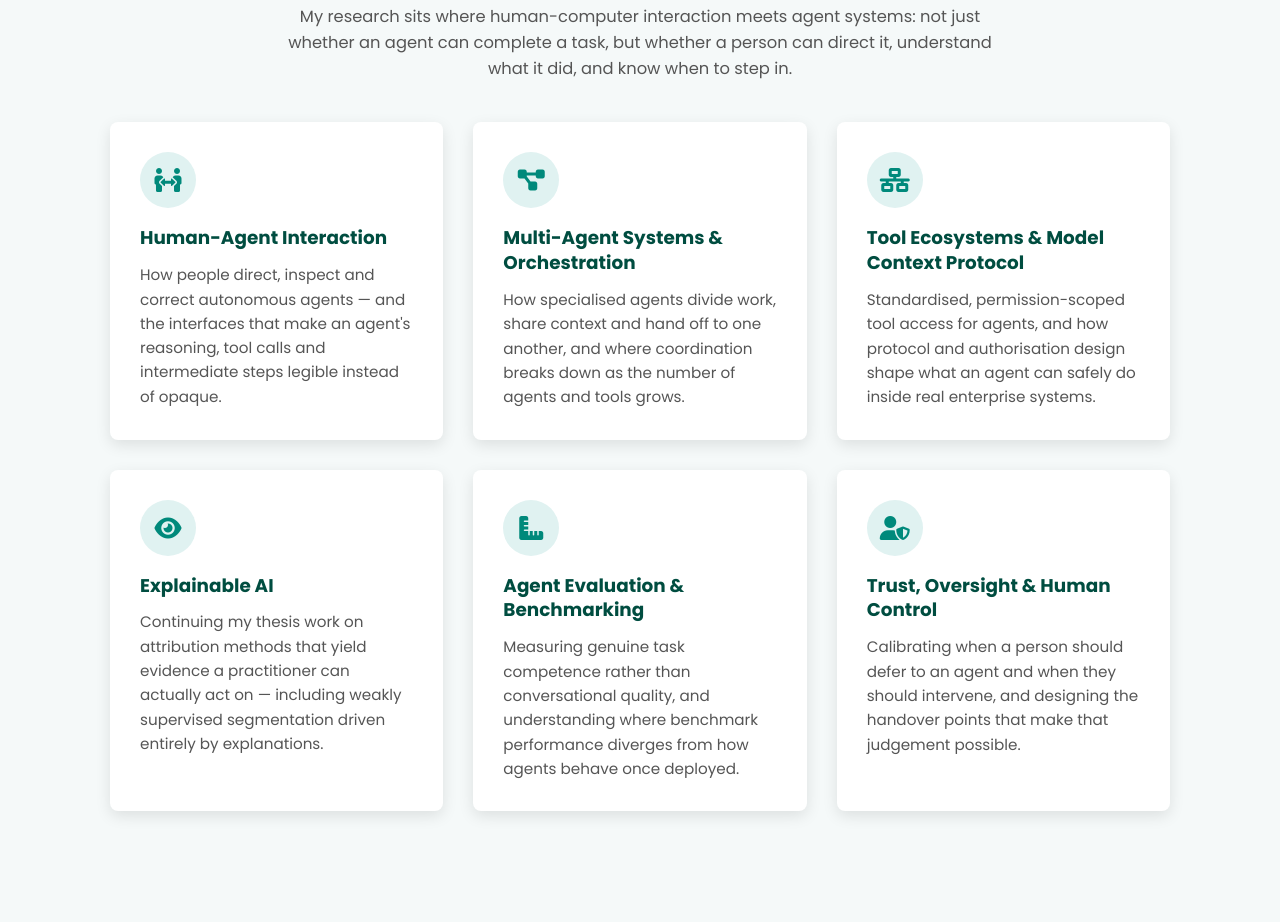
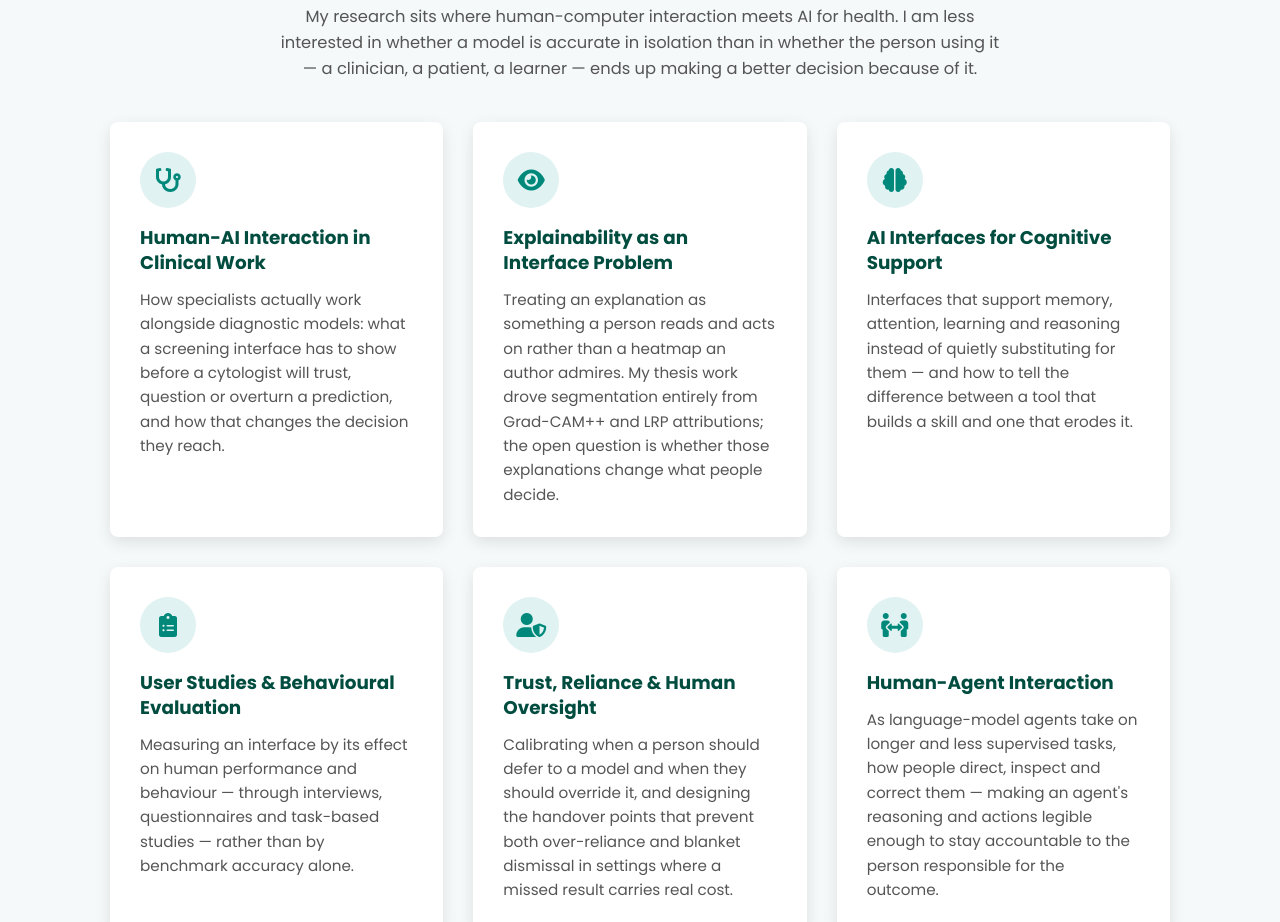
Before and after one commit to Prathush21/Portfolio, a plain HTML site: page index.html in a window 1280 px wide. Shown: the part 11078-12000 px from the top of the page. Drawn offline with nearby package versions, Linux system fonts and the light colour scheme.

Commit message:
Reorient research interests toward HCI and AI for health
Replace the infrastructure-leaning entries (MCP tool ecosystems,
multi-agent orchestration, agent benchmarking) with directions that sit
between human-computer interaction and clinical AI: interaction in
clinical workflows, explainability as an interface problem, interfaces
for cognitive support, user studies and behavioural evaluation.

Trust and oversight stay but are reframed around calibrated reliance,
and human-agent interaction stays as the one agent-side direction.

Co-Authored-By: Claude Opus 5 (1M context) <noreply@anthropic.com>

```diff
--- a/index.html
+++ b/index.html
@@ -1101,68 +1101,74 @@
         <div class="underline"></div>
       </div>
       <p class="research-intro" data-aos="fade-up">
-        My research sits where human-computer interaction meets agent systems:
-        not just whether an agent can complete a task, but whether a person can
-        direct it, understand what it did, and know when to step in.
+        My research sits where human-computer interaction meets AI for health.
+        I am less interested in whether a model is accurate in isolation than in
+        whether the person using it &mdash; a clinician, a patient, a learner
+        &mdash; ends up making a better decision because of it.
       </p>
       <div class="research-container">
         <div class="research-card" data-aos="fade-up">
-          <div class="research-icon"><i class="fas fa-people-arrows"></i></div>
-          <h3>Human-Agent Interaction</h3>
+          <div class="research-icon"><i class="fas fa-stethoscope"></i></div>
+          <h3>Human-AI Interaction in Clinical Work</h3>
           <p>
-            How people direct, inspect and correct autonomous agents &mdash; and
-            the interfaces that make an agent's reasoning, tool calls and
-            intermediate steps legible instead of opaque.
-          </p>
-        </div>
-
-        <div class="research-card" data-aos="fade-up">
-          <div class="research-icon"><i class="fas fa-diagram-project"></i></div>
-          <h3>Multi-Agent Systems &amp; Orchestration</h3>
-          <p>
-            How specialised agents divide work, share context and hand off to
-            one another, and where coordination breaks down as the number of
-            agents and tools grows.
-          </p>
-        </div>
-
-        <div class="research-card" data-aos="fade-up">
-          <div class="research-icon"><i class="fas fa-network-wired"></i></div>
-          <h3>Tool Ecosystems &amp; Model Context Protocol</h3>
-          <p>
-            Standardised, permission-scoped tool access for agents, and how
-            protocol and authorisation design shape what an agent can safely do
-            inside real enterprise systems.
+            How specialists actually work alongside diagnostic models: what a
+            screening interface has to show before a cytologist will trust,
+            question or overturn a prediction, and how that changes the decision
+            they reach.
           </p>
         </div>
 
         <div class="research-card" data-aos="fade-up">
           <div class="research-icon"><i class="fas fa-eye"></i></div>
-          <h3>Explainable AI</h3>
+          <h3>Explainability as an Interface Problem</h3>
           <p>
-            Continuing my thesis work on attribution methods that yield evidence
-            a practitioner can actually act on &mdash; including weakly
-            supervised segmentation driven entirely by explanations.
+            Treating an explanation as something a person reads and acts on
+            rather than a heatmap an author admires. My thesis work drove
+            segmentation entirely from Grad-CAM++ and LRP attributions; the open
+            question is whether those explanations change what people decide.
           </p>
         </div>
 
         <div class="research-card" data-aos="fade-up">
-          <div class="research-icon"><i class="fas fa-ruler-combined"></i></div>
-          <h3>Agent Evaluation &amp; Benchmarking</h3>
+          <div class="research-icon"><i class="fas fa-brain"></i></div>
+          <h3>AI Interfaces for Cognitive Support</h3>
           <p>
-            Measuring genuine task competence rather than conversational
-            quality, and understanding where benchmark performance diverges from
-            how agents behave once deployed.
+            Interfaces that support memory, attention, learning and reasoning
+            instead of quietly substituting for them &mdash; and how to tell the
+            difference between a tool that builds a skill and one that erodes
+            it.
+          </p>
+        </div>
+
+        <div class="research-card" data-aos="fade-up">
+          <div class="research-icon"><i class="fas fa-clipboard-list"></i></div>
+          <h3>User Studies &amp; Behavioural Evaluation</h3>
+          <p>
+            Measuring an interface by its effect on human performance and
+            behaviour &mdash; through interviews, questionnaires and task-based
+            studies &mdash; rather than by benchmark accuracy alone.
           </p>
         </div>
 
         <div class="research-card" data-aos="fade-up">
           <div class="research-icon"><i class="fas fa-user-shield"></i></div>
-          <h3>Trust, Oversight &amp; Human Control</h3>
+          <h3>Trust, Reliance &amp; Human Oversight</h3>
           <p>
-            Calibrating when a person should defer to an agent and when they
-            should intervene, and designing the handover points that make that
-            judgement possible.
+            Calibrating when a person should defer to a model and when they
+            should override it, and designing the handover points that prevent
+            both over-reliance and blanket dismissal in settings where a missed
+            result carries real cost.
+          </p>
+        </div>
+
+        <div class="research-card" data-aos="fade-up">
+          <div class="research-icon"><i class="fas fa-people-arrows"></i></div>
+          <h3>Human-Agent Interaction</h3>
+          <p>
+            As language-model agents take on longer and less supervised tasks,
+            how people direct, inspect and correct them &mdash; making an
+            agent's reasoning and actions legible enough to stay accountable to
+            the person responsible for the outcome.
           </p>
         </div>
       </div>
```
